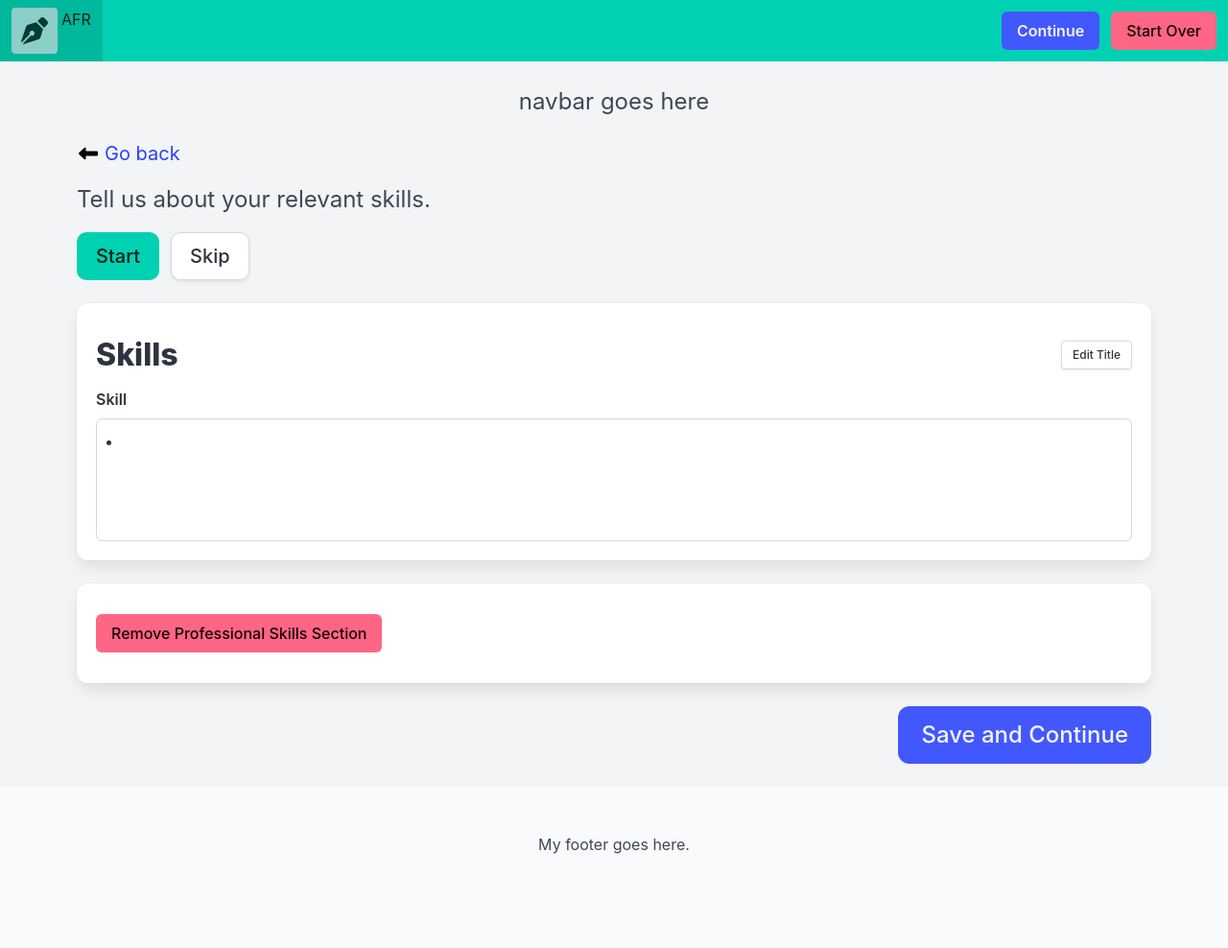
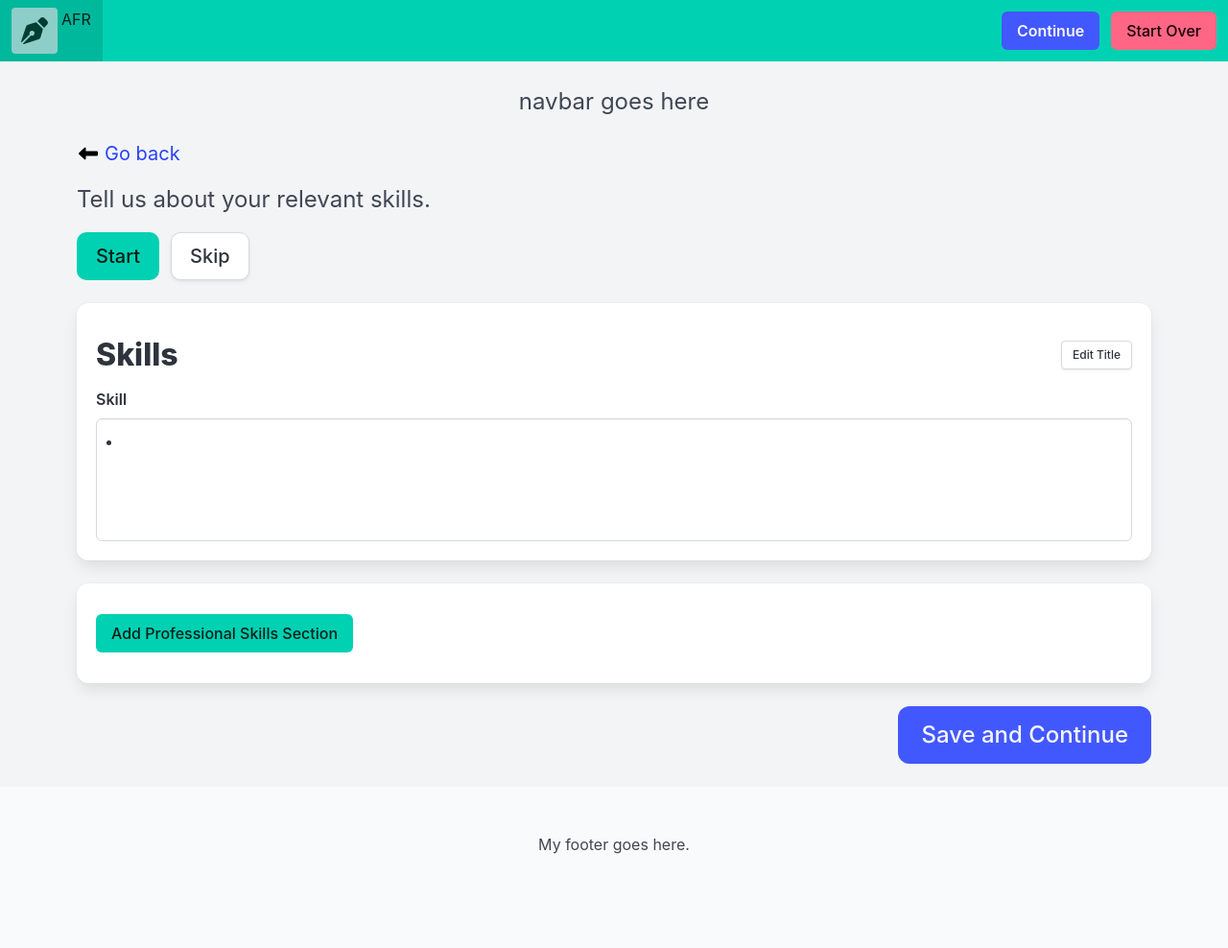
Before and after one commit to HeirOfNorton/alwaysfreeresume, a Jekyll site: the page built from pages/skills.html, in a window 1280 px wide. Shown: the whole page at 96% size. Built offline with Jekyll 4.4.1, drawn with Linux system fonts in a browser that asks for light colours.

Commit message:
I really can't keep these straight.

```diff
--- a/_layouts/form.html
+++ b/_layouts/form.html
@@ -40,8 +40,8 @@ layout: page
             {%- endif %}
             {% if form.skippable %}
                 <div class="block buttons my-3">
-                    <button class="button is-primary" x-show="!self.skipped" @click="self.skipped=true">Add {{ form.title }} Section</button>
-                    <button class="button is-danger" x-show="self.skipped" @click="self.skipped=false">Remove {{ form.title }} Section</button>
+                    <button class="button is-primary" x-show="self.skipped" @click="self.skipped=false">Add {{ form.title }} Section</button>
+                    <button class="button is-danger" x-show="!self.skipped" @click="self.skipped=true">Remove {{ form.title }} Section</button>
                 </div>
                 <div x-show="!self.skipped">
             {% endif %}
```
